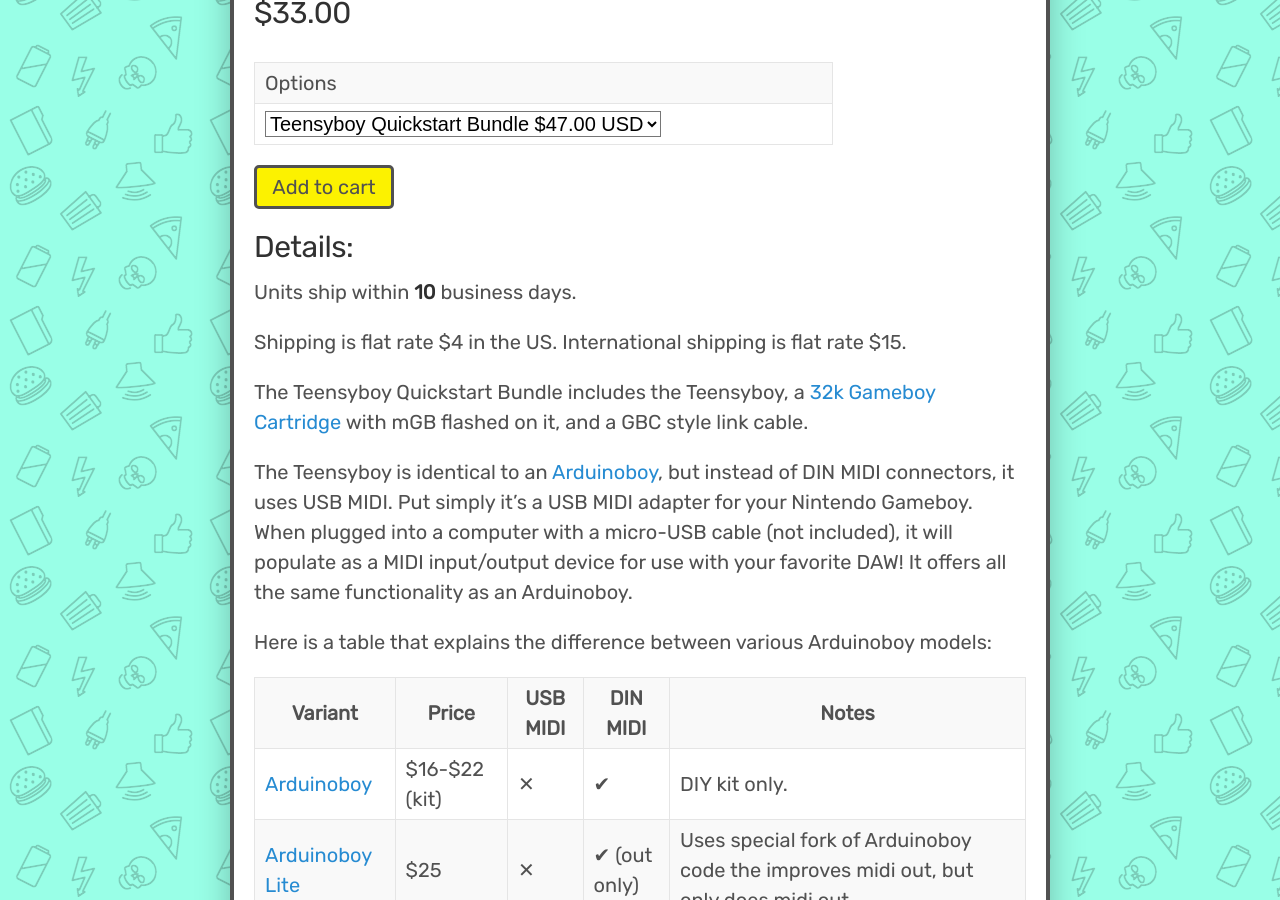
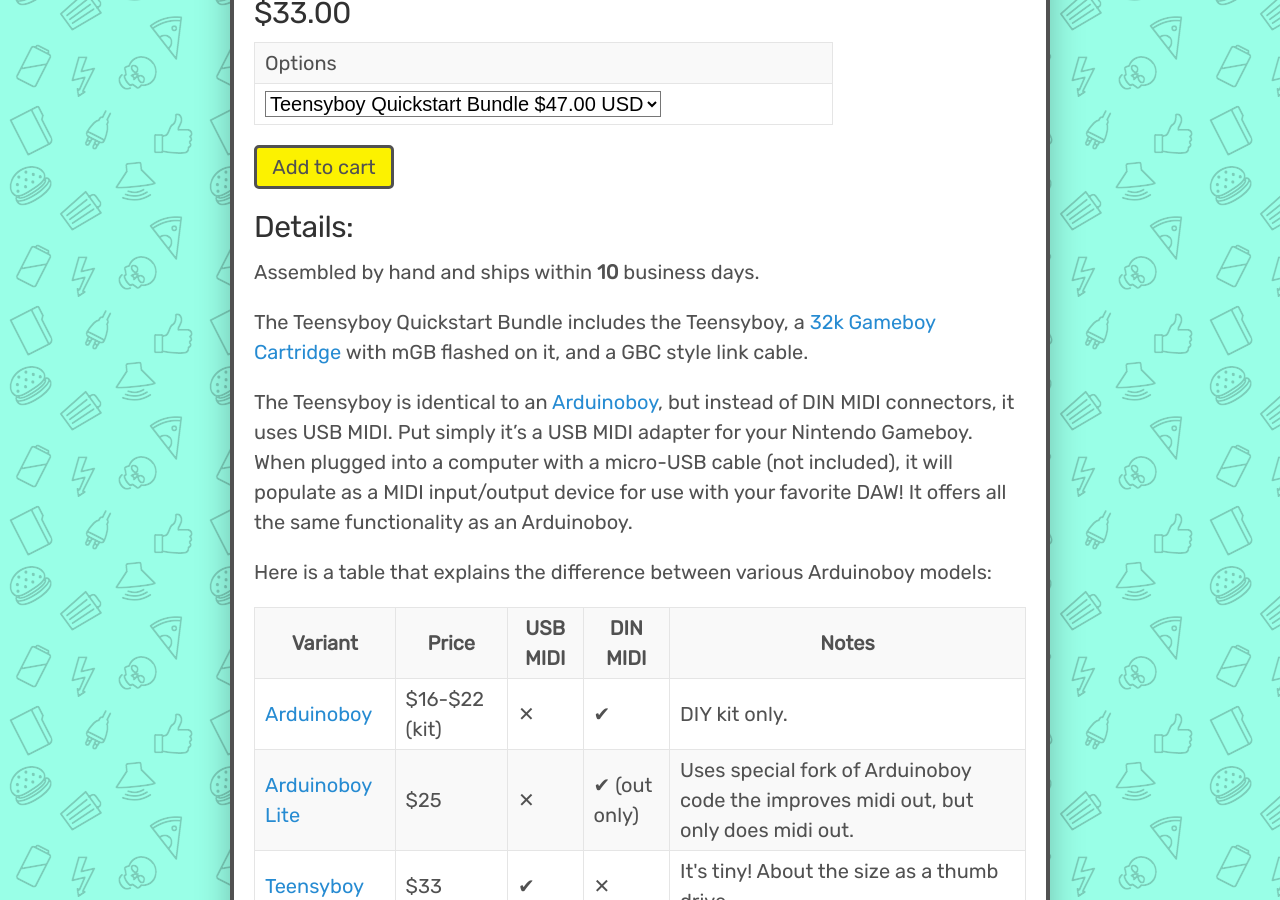
Before and after one commit to catskull/catskullelectronics.com, a Jekyll site: the page built from _posts/2017-04-26-teensyboy.md, in a window 1280 px wide and 900 px high, scrolled down 1096 px. Built offline with Jekyll 4.4.1, drawn with Linux system fonts in a browser that asks for light colours; comment, search, counter and statistics services are not loaded.

Commit message:
Update teensyboy form shopify

```diff
--- a/_posts/2017-04-26-teensyboy.md
+++ b/_posts/2017-04-26-teensyboy.md
@@ -21,28 +22,20 @@
 ## ${{ page.price }}.00
 
 <table>
-<form id="paypal" target="paypal" action="https://www.paypal.com/cgi-bin/webscr" method="post">
-<input type="hidden" name="cmd" value="_s-xclick">
-<input type="hidden" name="hosted_button_id" value="UXX2MLFL25J74">
-<table>
-<tr><td><input type="hidden" name="on0" value="Option">Options</td></tr><tr><td><select name="os0">
-	<option value="Teensyboy only">Teensyboy Only $33.00 USD</option>
-	<option selected="selected" value="Teensyboy Quickstart Bundle">Teensyboy Quickstart Bundle $47.00 USD</option>
-</select> </td></tr>
-</table>
-<input type="hidden" name="currency_code" value="USD">
-</form>
+<tr><td>Options</td></tr>
+<tr><td>
+  <select id="options-selection">
+    <option value="Teensyboy only">Teensyboy Only $33.00 USD</option>
+    <option selected="selected" value="Teensyboy Quickstart Bundle">Teensyboy Quickstart Bundle $47.00 USD</option>
+  </select>
+</td></tr>
 </table>
 
-<div class="addToCart noselect" onclick="addToCart()">
-  Add to cart
-</div>
+{% include shopify_markup.html %}
 
 ## Details:
 
-Units ship within **10** business days.
-
-Shipping is flat rate $4 in the US. International shipping is flat rate $15.
+{% include shipping_estimate.html %}
 
 The Teensyboy Quickstart Bundle includes the Teensyboy, a [32k Gameboy Cartridge](/32kcart) with mGB flashed on it, and a GBC style link cable.
 
@@ -56,8 +49,6 @@
 
 Other Teensy based arduinoboys exist, but they use a forked version of the arduinoboy software. This is based on the latest official code release (1.3.0a) which added Teensy support. It can be easily updated for future releases as well.
 
-I will ship to the address entered on the PayPal checkout page, so please double check to make sure it’s correct.
-
-By purchasing, you are acknowledging that you've read and understand this page as well as my [FAQ](/faq) page.
+{% include product_footer.md %}
 
 <script src="{{ site.baseurl }}public/js/teensyboygallery.js"></script>
```
Also changed, not shown: other parts of _posts/2017-04-26-teensyboy.md (+1 -0 lines).
